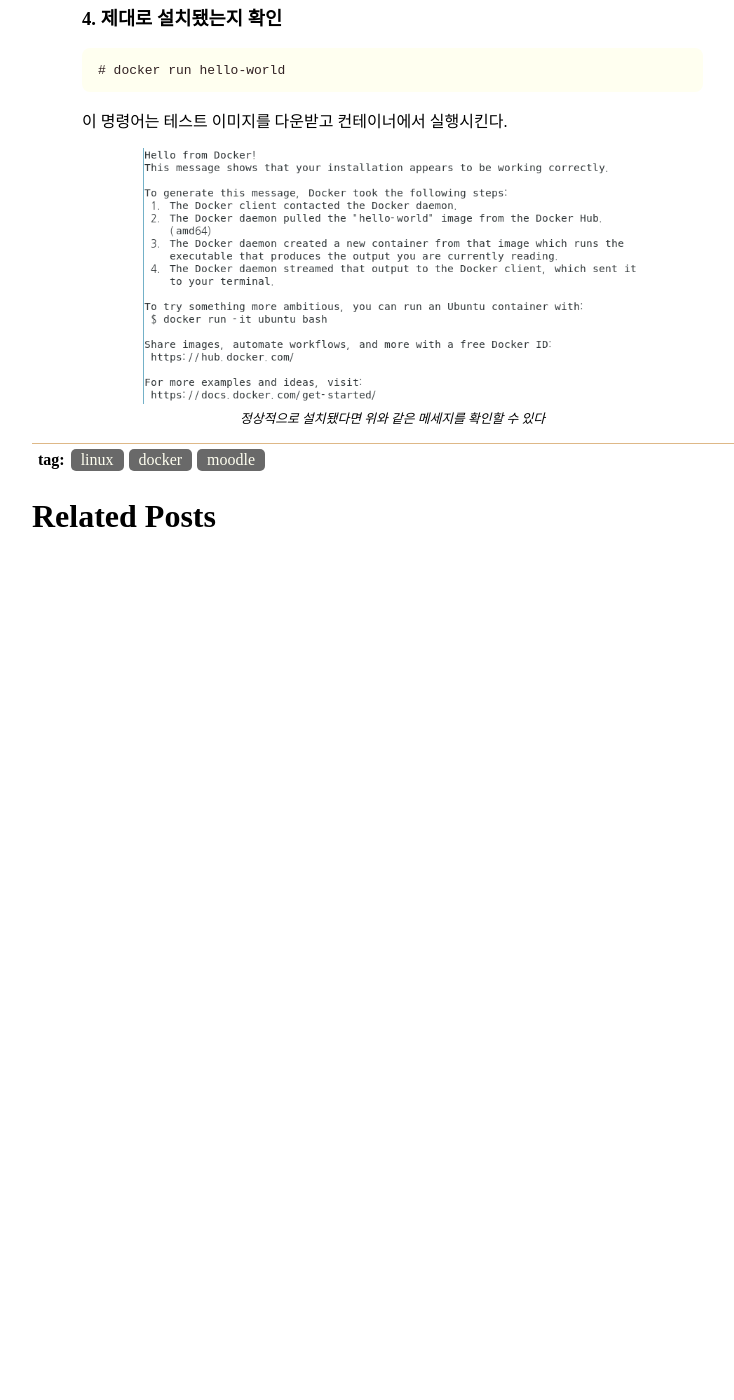
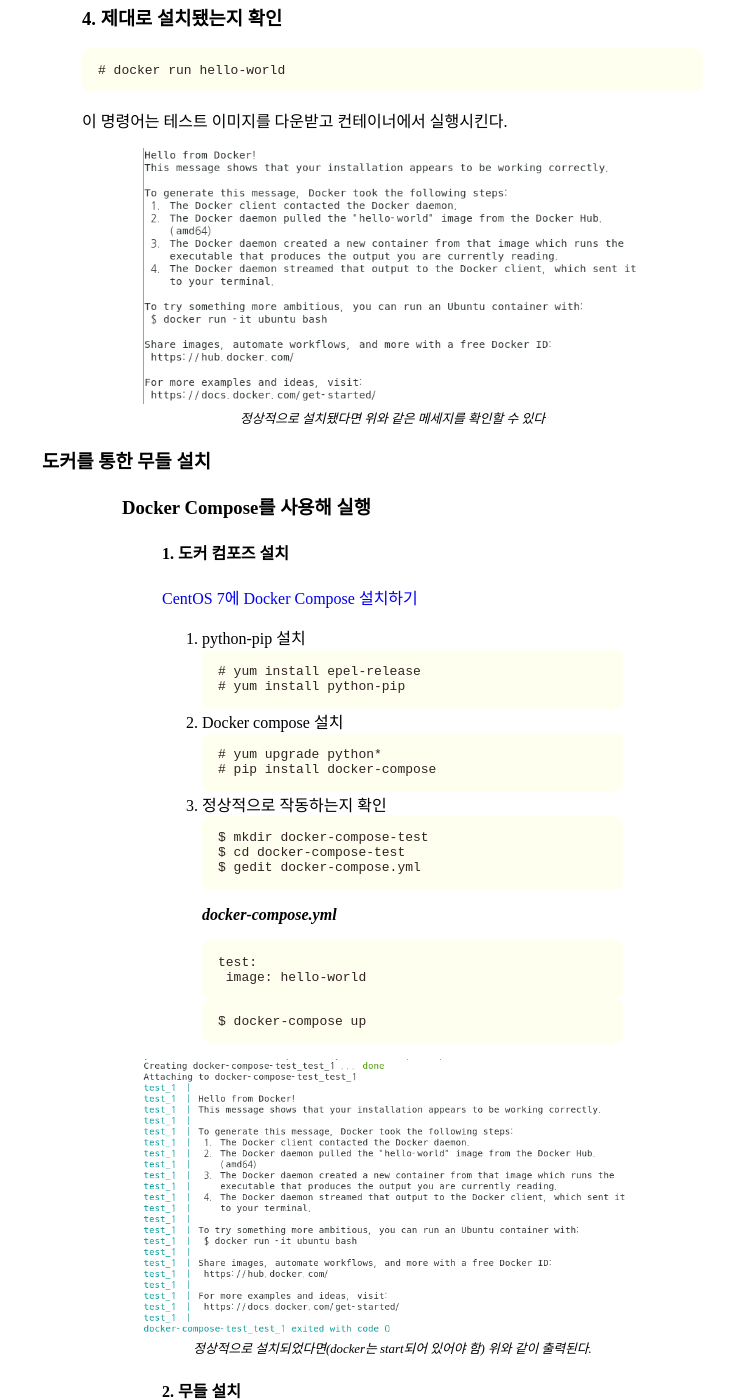
Before and after one commit to BreadKey/breadkey.github.io, a Jekyll site: the page built from _posts/2018-12-28-install-moodle-in-server.md, in a window 1280 px wide and 1400 px high, scrolled down 4068 px. Shown: the whole window, without its empty margins (355-1089 px from the left). Built offline with Jekyll 4.4.1, drawn with Linux system fonts in a browser that asks for light colours; before the commit the page ends 4641 px from its top, so only the background shows below that; some of the changed text lies outside the part shown.

Commit message:
무들 설치 포스트 수정

````diff
--- a/_posts/2018-12-28-install-moodle-in-server.md
+++ b/_posts/2018-12-28-install-moodle-in-server.md
@@ -146,3 +146,79 @@
 ```
 이 명령어는 테스트 이미지를 다운받고 컨테이너에서 실행시킨다.
 {% include figure.html src='/assets/img/docker-hello-world.PNG' figcaption='정상적으로 설치됐다면 위와 같은 메세지를 확인할 수 있다' %}
+
+### 도커를 통한 무들 설치
+>> ### Docker Compose를 사용해 실행
+>>> #### 1. 도커 컴포즈 설치
+[CentOS 7에 Docker Compose 설치하기](https://www.digitalocean.com/community/tutorials/how-to-install-and-use-docker-compose-on-centos-7)
+1. python-pip 설치
+```
+# yum install epel-release
+# yum install python-pip
+```
+2. Docker compose 설치
+```
+# yum upgrade python*
+# pip install docker-compose
+```
+3. 정상적으로 작동하는지 확인
+```
+$ mkdir docker-compose-test
+$ cd docker-compose-test
+$ gedit docker-compose.yml
+```
+***docker-compose.yml***
+```
+test:
+	image: hello-world
+```
+```
+$ docker-compose up
+```
+{% include figure.html src="/assets/img/docker-compose-test.PNG" figcaption="정상적으로 설치되었다면(docker는 start되어 있어야 함) 위와 같이 출력된다." %}
+>>> #### 2. 무들 설치
+[도커를 통한 무들 설치 가이드](https://github.com/bitnami/bitnami-docker-moodle)
+```
+$ mkdir moodle-test
+$ cd moodle-test
+$ gedit docker-compose.yml
+```
+***docker-compose.yml***
+```
+version: '2'
+services:
+  mariadb:
+    image: 'bitnami/mariadb:latest'
+    environment:
+      - MARIADB_USER=bn_moodle
+      - MARIADB_DATABASE=bitnami_moodle
+      - ALLOW_EMPTY_PASSWORD=yes
+    volumes:
+      - 'mariadb_data:/bitnami'
+  moodle:
+    image: 'bitnami/moodle:latest'
+    environment:
+      - MARIADB_HOST=mariadb
+      - MARIADB_PORT_NUMBER=3306
+      - MOODLE_DATABASE_USER=bn_moodle
+      - MOODLE_DATABASE_NAME=bitnami_moodle
+      - ALLOW_EMPTY_PASSWORD=yes
+    ports:
+      - '80:80'
+      - '443:443'
+    volumes:
+      - 'moodle_data:/bitnami'
+    depends_on:
+      - mariadb
+volumes:
+  mariadb_data:
+    driver: local
+  moodle_data:
+    driver: local
+```
+포트번호가 사용중일 수 있으니 사용중인 포트 번호를 다른 번호로 변경한다. *ex) '80:80' -> '4000:80'*
+```
+$ docker-compose up moodle
+```
+이후 ip주소:포트번호로 브라우저를 통해 접속해본다.
+{% include figure.html src="/assets/img/new-moodle-site.PNG" figcaption="모든 설치가 정상적으로 이루어졌다면 나오는 새로운 무들 사이트 화면" %}
````
Also changed, not shown: assets/img/docker-compose-test.PNG (added), assets/img/new-moodle-site.PNG (added).
